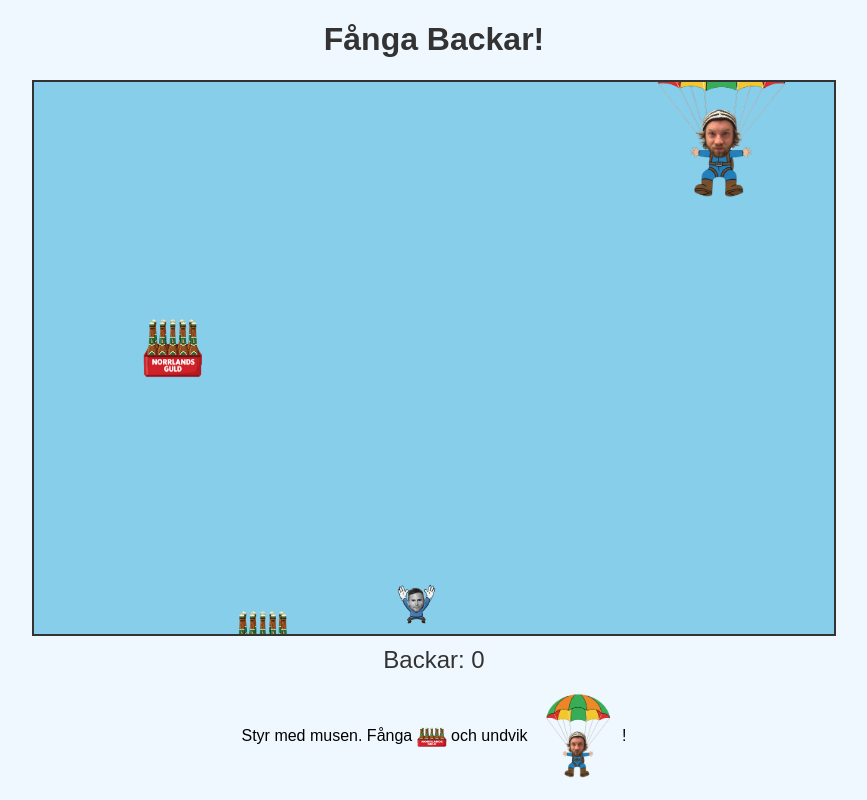
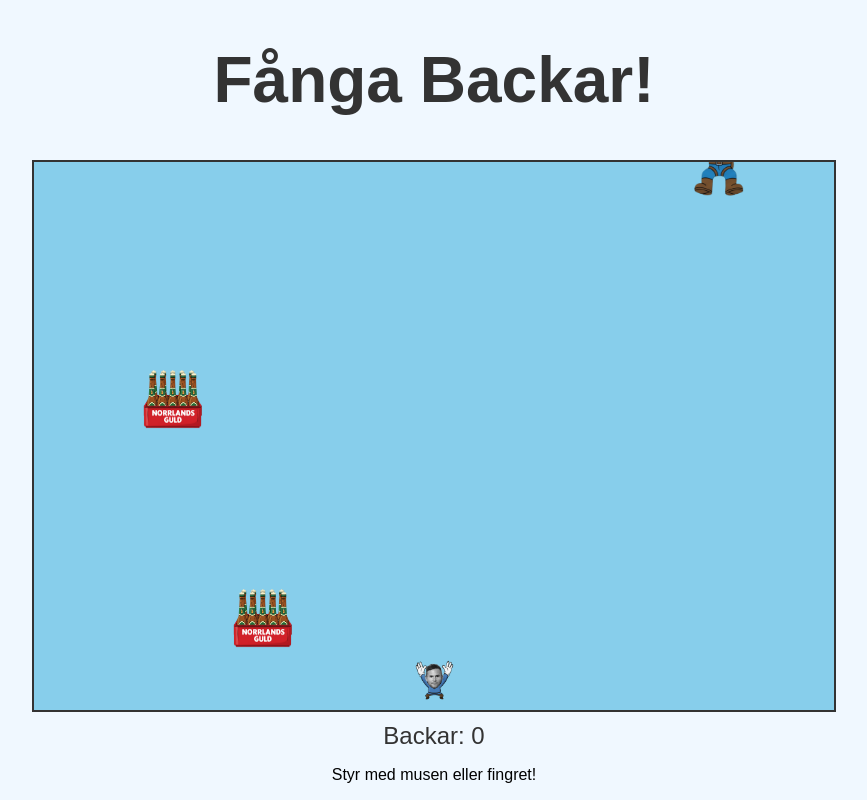
Before and after one commit to spambrugge-design/flak, a plain HTML site: page index.html in a window 1280 px wide. Shown: the whole page, without its empty margins (206-1073 px from the left). Drawn offline with Linux system fonts and the light colour scheme.

Commit message:
Add files via upload

```diff
--- a/index.html
+++ b/index.html
@@ -2,76 +2,98 @@
 <html lang="sv">
 <head>
     <meta charset="UTF-8">
-    <meta name="viewport" content="width=device-width, initial-scale=1.0">
+    <meta name="viewport" content="width=device-width, initial-scale=1.0, user-scalable=no">
     <title>Fånga Backar!</title>
     <style>
+        /* Grundläggande styling för att centrera allt och ta bort scrollbars */
+        html, body {
+            height: 100%;
+            width: 100%;
+            margin: 0;
+            overflow: hidden;
+            touch-action: none; /* Förhindrar oönskad browser-interaktion på touch */
+        }
+
         body {
             font-family: Arial, sans-serif;
             display: flex;
             justify-content: center;
             align-items: center;
             flex-direction: column;
-            height: 100vh;
-            margin: 0;
             background-color: #f0f8ff;
-            overflow: hidden;
         }
-        h1 { color: #333; }
+        h1 {
+            color: #333;
+            font-size: 5vw; /* Skalbar textstorlek */
+            max-font-size: 2.5em;
+        }
+
+        /* --- ÄNDRING: Responsiv spel-container --- */
         #game-container {
-            width: 800px;
-            height: 600px;
+            width: 95vw; /* Använd 95% av skärmens bredd */
+            height: 71.25vw; /* Behåll 4:3-aspekt ratio (95 * 0.75) */
+            max-width: 800px; /* Men bli aldrig bredare än 800px */
+            max-height: 600px; /* Eller högre än 600px */
+
             border: 2px solid #333;
             background-color: #87ceeb;
             position: relative;
             overflow: hidden;
             cursor: none;
         }
+
+        /* --- ÄNDRING: Skalbara spelelement med vw (viewport width) --- */
         #catcher {
-            width: 40px;
-            height: 40px;
+            width: 8vw; /* Skalbar storlek */
+            height: 8vw;
+            max-width: 40px; /* Maxstorlek för stora skärmar */
+            max-height: 40px;
             position: absolute;
             bottom: 10px;
-            left: 380px;
+            left: 50%; /* Starta i mitten */
+            transform: translateX(-50%);
             z-index: 10;
         }
         .falling-object { position: absolute; }
 
-        /* --- ÄNDRING: Backarna dubbelt så stora --- */
         .falling-object.back {
-            width: 60px; /* Var 30px */
-            height: 60px; /* Var 30px */
+            width: 12vw; /* Skalbar storlek */
+            height: 12vw;
+            max-width: 60px;
+            max-height: 60px;
         }
 
         .falling-object.sabbar {
-            width: 180px;
-            height: 180px;
+            width: 36vw; /* Skalbar storlek */
+            height: 36vw;
+            max-width: 180px;
+            max-height: 180px;
         }
-        /* --- ÄNDRING: Staplade backar dubbelt så stora --- */
         .stacked-back {
             position: absolute;
-            width: 60px; /* Var 30px */
-            height: 60px; /* Var 30px */
+            width: 12vw; /* Skalbar storlek */
+            height: 12vw;
+            max-width: 60px;
+            max-height: 60px;
             z-index: 5;
             transition: left 0.05s linear, bottom 0.05s linear;
         }
 
         @keyframes debrisFallAnimation {
-            0% {
-                transform: rotate(0deg) translateX(0);
-                opacity: 1;
-            }
+            0% { transform: rotate(0deg) translateX(0); opacity: 1; }
             100% {
                 transform: rotate(var(--debris-end-rot, 90deg)) translateX(var(--debris-end-x, 0));
                 opacity: 0;
-                top: 580px;
+                top: 95%; /* Fall till botten av spelplanen */
             }
         }
 
-        /* --- ÄNDRING: Rasande backar dubbelt så stora --- */
         .debris {
             position: absolute;
-            width: 60px; /* Var 30px */
-            height: 60px; /* Var 30px */
+            width: 12vw; /* Skalbar storlek */
+            height: 12vw;
+            max-width: 60px;
+            max-height: 60px;
             z-index: 20;
             animation: debrisFallAnimation 0.8s ease-in forwards;
         }
@@ -90,31 +112,77 @@
         <img id="catcher" src="catcher.png" alt="Fångare">
     </div>
     <div id="score-board">Backar: 0</div>
-    <p>Styr med musen. Fånga <img src="back.png" style="width:30px; vertical-align: middle;"> och undvik <img src="sabbar.png" style="width:90px; vertical-align: middle;">!</p>
+    <p>Styr med musen eller fingret!</p>
 
     <script>
         const gameContainer = document.getElementById('game-container');
         const catcher = document.getElementById('catcher');
         const scoreBoard = document.getElementById('score-board');
 
-        const gameWidth = gameContainer.offsetWidth;
-        const catcherWidth = catcher.offsetWidth;
+        // --- ÄNDRING: Dimensioner är inte längre konstanter, de kan ändras ---
+        let gameWidth, gameHeight, catcherWidth, backWidth, STACK_BASE_OFFSET, STACK_ITEM_HEIGHT;
+
+        // --- NY FUNKTION: Uppdaterar alla mått baserat på aktuell skärmstorlek ---
+        function updateDimensions() {
+            gameWidth = gameContainer.offsetWidth;
+            gameHeight = gameContainer.offsetHeight;
+
+            // Läs av den faktiska storleken på elementen
+            catcherWidth = catcher.offsetWidth;
+            let tempBack = document.createElement('img');
+            tempBack.src = 'back.png';
+            tempBack.className = 'stacked-back';
+            gameContainer.appendChild(tempBack);
+            backWidth = tempBack.offsetWidth;
+            gameContainer.removeChild(tempBack);
+
+            // Justera stapling baserat på nya storlekar
+            STACK_BASE_OFFSET = backWidth * 0.8;
+            STACK_ITEM_HEIGHT = backWidth * 0.9;
+        }
+
+        // --- NY FUNKTION: En gemensam funktion för att flytta fångaren ---
+        function moveCatcher(xPosition) {
+            let gameRect = gameContainer.getBoundingClientRect();
+            // xPosition är nu en koordinat relativt till skärmen (från mus eller touch)
+            let targetX = xPosition - gameRect.left;
+
+            // Uppdatera mouseX för vingel-fysiken
+            mouseX = targetX;
+        }
+
+        // --- ÄNDRING: Uppdaterade event-lyssnare ---
+        gameContainer.addEventListener('mousemove', (event) => {
+            moveCatcher(event.clientX);
+        });
+
+        // --- NYTT: Touch-kontroller ---
+        gameContainer.addEventListener('touchmove', (event) => {
+            event.preventDefault(); // Förhindra att sidan scrollar
+            if (event.touches.length > 0) {
+                moveCatcher(event.touches[0].clientX);
+            }
+        }, { passive: false });
+
+        gameContainer.addEventListener('touchstart', (event) => {
+            event.preventDefault();
+            if (event.touches.length > 0) {
+                moveCatcher(event.touches[0].clientX);
+            }
+        }, { passive: false });
+
+        // --- NYTT: Lyssna efter storleksändringar på fönstret (t.ex. rotera mobilen) ---
+        window.addEventListener('resize', updateDimensions);
+
+        // --- Spelvariabler (samma som förut) ---
         const CATCHER_BOTTOM_POS = 10;
-
-        // --- ÄNDRING: Uppdaterade konstanter för backens nya storlek ---
-        const backWidth = 60; // Var 30
-        const STACK_BASE_OFFSET = 50; // Var 25. Justerad för att passa större backar på fångaren.
-        const STACK_ITEM_HEIGHT = 55; // Var 28. Höjden varje ny back adderar till stapeln.
-
         const WOBBLE_SPEED = 0.05;
         const WOBBLE_AMPLITUDE_PER_BACK = 0.17;
         const WOBBLE_PHASE_SHIFT = 0.6;
-
         const VELOCITY_WOBBLE_FACTOR = -0.27;
         const VELOCITY_DAMPING = 0.92;
         const WOBBLE_COLLAPSE_THRESHOLD = 75;
 
-        // --- Spelvariabler ---
         let stackedBacks = 0;
         let currentCatcherX = gameWidth / 2 - catcherWidth / 2;
         let mouseX = currentCatcherX;
@@ -122,10 +190,7 @@
         let lastMouseX = mouseX;
         let mouseVelocity = 0;
 
-        gameContainer.addEventListener('mousemove', (event) => {
-            let gameRect = gameContainer.getBoundingClientRect();
-            mouseX = event.clientX - gameRect.left;
-        });
+        // (Resten av spellogiken är i stort sett oförändrad, men använder nu de dynamiska måtten)
 
         function createFallingObject() {
             const newObject = document.createElement('img');
@@ -141,10 +206,10 @@
                 newObject.classList.add('sabbar');
             }
 
-            let objWidth = newObject.dataset.type === 'good' ? backWidth : 180;
+            let objWidth = newObject.classList.contains('back') ? backWidth : backWidth * 3;
             const randomX = Math.random() * (gameWidth - objWidth);
             newObject.style.left = `${randomX}px`;
-            newObject.style.top = `-100px`;
+            newObject.style.top = `-${objWidth}px`; // Starta högre upp om objektet är stort
             gameContainer.appendChild(newObject);
         }
 
@@ -156,56 +221,44 @@
         function collapseStack(amountToDrop) {
             const allStacked = document.querySelectorAll('.stacked-back');
             const gameRect = gameContainer.getBoundingClientRect();
-
             for (let i = 0; i < amountToDrop; i++) {
                 if (allStacked.length > 0 && stackedBacks > 0) {
                     const backToDrop = allStacked[allStacked.length - 1 - i];
                     if (!backToDrop) continue;
-
                     const backRect = backToDrop.getBoundingClientRect();
                     const startTop = backRect.top - gameRect.top;
                     const startLeft = backRect.left - gameRect.left;
-
                     const debris = document.createElement('img');
                     debris.src = 'back.png';
                     debris.classList.add('debris');
                     debris.style.top = `${startTop}px`;
                     debris.style.left = `${startLeft}px`;
-
                     const randomEndX = (Math.random() - 0.5) * 80;
                     const randomEndRot = (Math.random() - 0.5) * 200;
                     debris.style.setProperty('--debris-end-x', `${randomEndX}px`);
                     debris.style.setProperty('--debris-end-rot', `${randomEndRot}deg`);
-
                     gameContainer.appendChild(debris);
                     backToDrop.remove();
                     stackedBacks--;
-
-                    setTimeout(() => {
-                        debris.remove();
-                    }, 800);
+                    setTimeout(() => { debris.remove(); }, 800);
                 }
             }
             scoreBoard.textContent = `Backar: ${stackedBacks}`;
         }
-
 
         function gameLoop() {
             let currentVelocity = mouseX - lastMouseX;
             mouseVelocity += currentVelocity;
             mouseVelocity *= VELOCITY_DAMPING;
             lastMouseX = mouseX;
-
             let targetCatcherX = mouseX - (catcherWidth / 2);
             currentCatcherX += (targetCatcherX - currentCatcherX) * 0.2;
             if (currentCatcherX < 0) currentCatcherX = 0;
             if (currentCatcherX > gameWidth - catcherWidth) currentCatcherX = gameWidth - catcherWidth;
             catcher.style.left = `${currentCatcherX}px`;
-
             wobbleCounter += WOBBLE_SPEED;
             const stackedElements = document.querySelectorAll('.stacked-back');
             let topBackWobbleOffset = 0;
-
             stackedElements.forEach((back, index) => {
                 const baseLeft = currentCatcherX + (catcherWidth / 2) - (backWidth / 2);
                 const phase = wobbleCounter + (index * WOBBLE_PHASE_SHIFT);
@@ -213,32 +266,27 @@
                 const sinWobble = Math.sin(phase) * amplitude;
                 const velocityWobble = mouseVelocity * VELOCITY_WOBBLE_FACTOR * (index * 0.5 + 1);
                 const totalWobbleOffset = sinWobble + velocityWobble;
-
                 back.style.left = `${baseLeft + totalWobbleOffset}px`;
                 back.style.bottom = `${CATCHER_BOTTOM_POS + STACK_BASE_OFFSET + (index * STACK_ITEM_HEIGHT)}px`;
-
                 if (index === stackedElements.length - 1) {
                     topBackWobbleOffset = totalWobbleOffset;
                 }
             });
-
             if (Math.abs(topBackWobbleOffset) > WOBBLE_COLLAPSE_THRESHOLD) {
                 collapseStack(2);
                 mouseVelocity = 0;
             }
-
             const fallingObjects = document.querySelectorAll('.falling-object');
             const catcherRectForCollision = catcher.getBoundingClientRect();
             fallingObjects.forEach(obj => {
                 let currentTop = parseInt(obj.style.top, 10);
-                obj.style.top = `${currentTop + 4 + (stackedBacks * 0.1)}px`;
+                obj.style.top = `${currentTop + (gameHeight / 150) + (stackedBacks * 0.1)}px`; // Skalbar fallhastighet
                 const objRect = obj.getBoundingClientRect();
                 const highestPointOfStack = catcherRectForCollision.top - (stackedBacks * STACK_ITEM_HEIGHT);
                 const catchZoneRect = {
                     left: catcherRectForCollision.left, right: catcherRectForCollision.right,
                     top: highestPointOfStack, bottom: catcherRectForCollision.bottom
                 };
-
                 if (areColliding(catchZoneRect, objRect)) {
                     if (obj.dataset.type === 'good') {
                         stackedBacks++;
@@ -253,15 +301,15 @@
                     }
                     obj.remove();
                 }
-
-                if (currentTop > gameContainer.offsetHeight + 50) {
+                if (currentTop > gameHeight + 50) {
                     obj.remove();
                 }
             });
-
             requestAnimationFrame(gameLoop);
         }
 
+        // --- Kör spelet ---
+        updateDimensions(); // Sätt de initiala dimensionerna
         setInterval(createFallingObject, 1200);
         gameLoop();
     </script>
```
